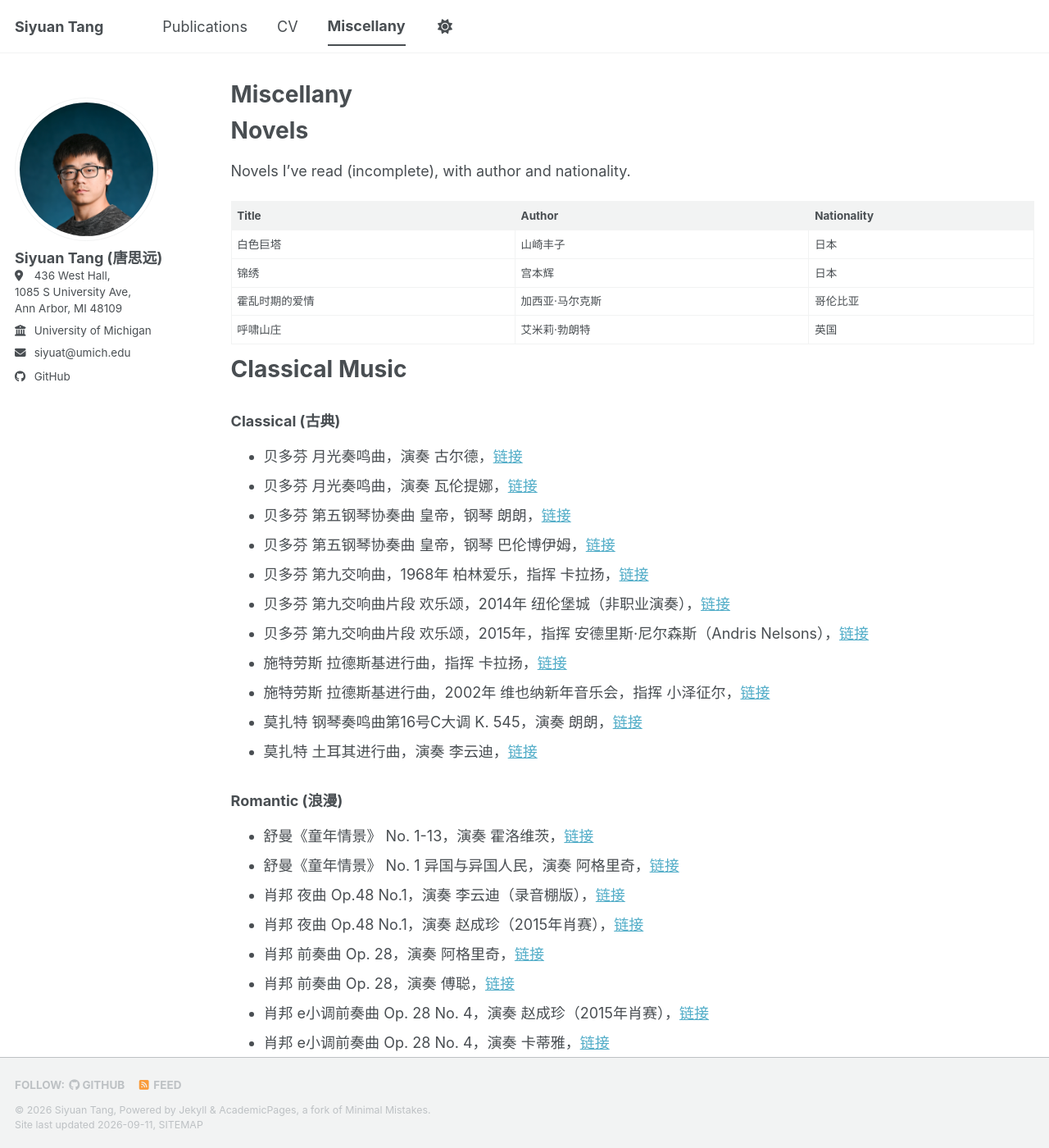
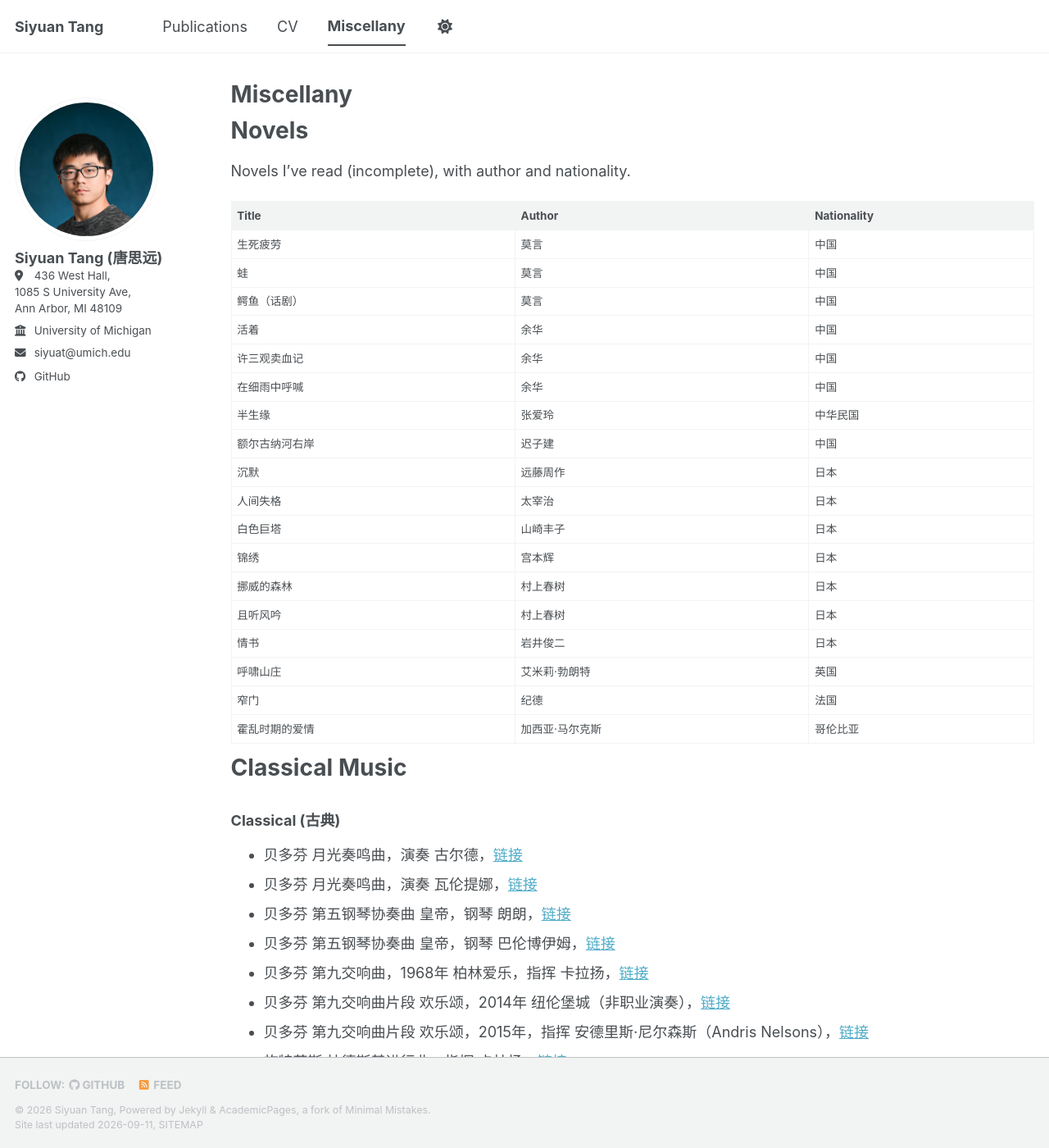
Before and after one commit to siyuat-ui/siyuat-ui.github.io, a Jekyll site: the page built from _pages/miscellany.md, in a window 1280 px wide and 1400 px high. Shown: the whole window at 82% size. Built offline with Jekyll 4.4.1, drawn with Linux system fonts in a browser that asks for light colours; a style sheet for code colours, icons or effects is not loaded.

Commit message:
Add 14 new novels, reorder full list by region/author (China, Japan, Europe, Americas)
Co-Authored-By: Claude Sonnet 5 <noreply@anthropic.com>
Claude-Session: https://claude.ai/code/session_01V4NqYJVaZa2Mrh8DC2t8GC

```diff
--- a/_pages/miscellany.md
+++ b/_pages/miscellany.md
@@ -14,10 +14,24 @@ Novels I've read (incomplete), with author and nationality.
 
 | Title | Author | Nationality |
 |---|---|---|
+| 生死疲劳 | 莫言 | 中国 |
+| 蛙 | 莫言 | 中国 |
+| 鳄鱼（话剧） | 莫言 | 中国 |
+| 活着 | 余华 | 中国 |
+| 许三观卖血记 | 余华 | 中国 |
+| 在细雨中呼喊 | 余华 | 中国 |
+| 半生缘 | 张爱玲 | 中华民国 |
+| 额尔古纳河右岸 | 迟子建 | 中国 |
+| 沉默 | 远藤周作 | 日本 |
+| 人间失格 | 太宰治 | 日本 |
 | 白色巨塔 | 山崎丰子 | 日本 |
 | 锦绣 | 宫本辉 | 日本 |
+| 挪威的森林 | 村上春树 | 日本 |
+| 且听风吟 | 村上春树 | 日本 |
+| 情书 | 岩井俊二 | 日本 |
+| 呼啸山庄 | 艾米莉·勃朗特 | 英国 |
+| 窄门 | 纪德 | 法国 |
 | 霍乱时期的爱情 | 加西亚·马尔克斯 | 哥伦比亚 |
-| 呼啸山庄 | 艾米莉·勃朗特 | 英国 |
 
 Classical Music
 ======
```
